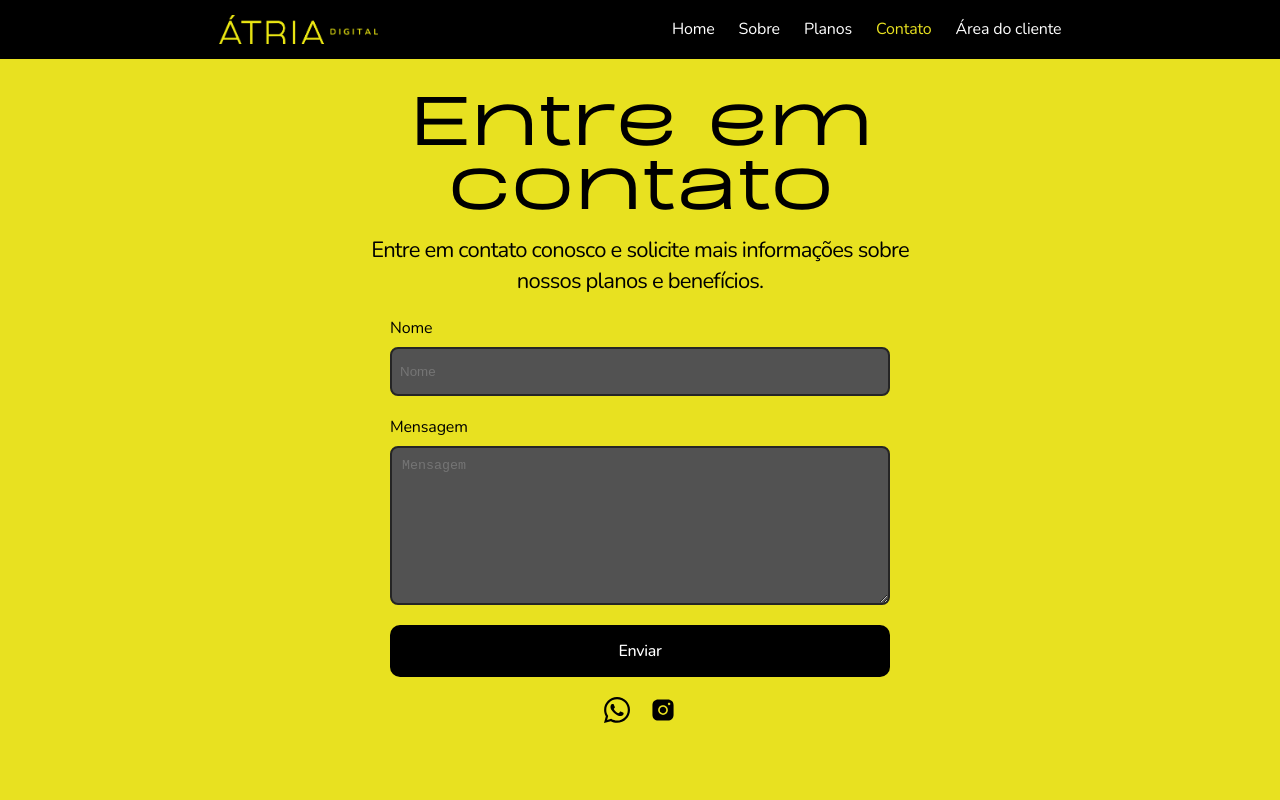
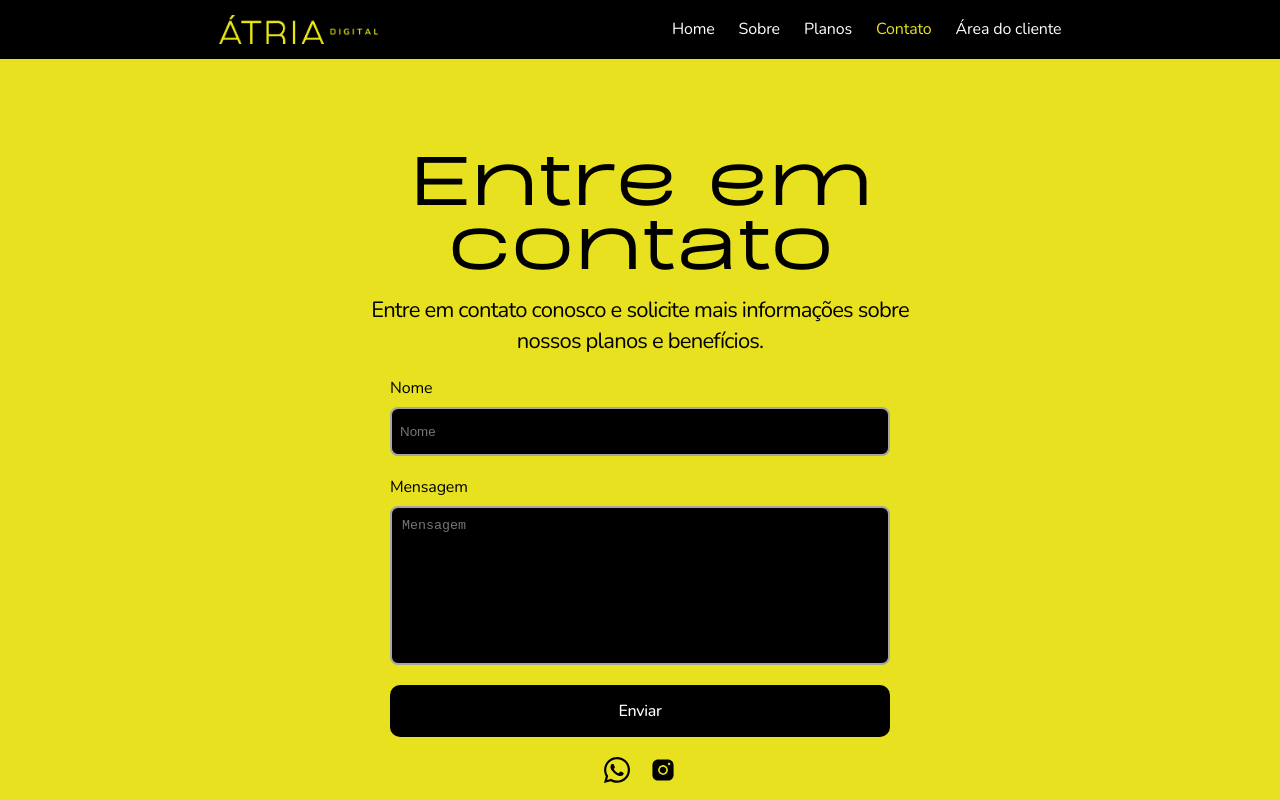
Before and after one commit to matheusmms031/Atria, a React (Vite) app: page /contato in a window 1280 px wide. Shown: the top 800 px of the page. Built offline with nearby package versions, Linux system fonts and the light colour scheme.

Commit message:
Alterei o footer com cursor pointer e editei form do Contatos

```diff
--- a/package.json
+++ b/package.json
@@ -10,6 +10,7 @@
     "preview": "vite preview"
   },
   "dependencies": {
+    "atria": "file:",
     "gsap": "^3.12.5",
     "react": "^18.3.1",
     "react-dom": "^18.3.1",
--- a/src/components/Footer/Footer.module.scss
+++ b/src/components/Footer/Footer.module.scss
@@ -84,6 +84,7 @@
     display: flex;
     align-items: center;
     gap: 1rem;
+    cursor: pointer;
 }
 .boxLinks{
     display: flex;
--- a/src/pages/Contato/Contato.module.scss
+++ b/src/pages/Contato/Contato.module.scss
@@ -9,6 +9,7 @@
     flex-shrink: 0;
     align-self: stretch;
     background-color: #E8E120;
+    padding-top: 60px;
 }
 
 .Content{
@@ -105,15 +106,15 @@
         gap: 0.625rem;
         align-self: stretch;
         border-radius: 0.5rem;
-        border: 2px solid #252525;
-        background-color: #525252;
+        border: 2px solid #a5a5a5;
+        background-color: #000000;
         color: #ffffff;
     }
 
     textarea{
         display: flex;
         color: #ffffff;
-        background-color: #525252;
+        background-color: #000000;
         height: 8.4375rem;
         padding: 0.625rem;
         align-items: flex-start;
@@ -121,7 +122,8 @@
         flex-shrink: 0;
         align-self: stretch;
         border-radius: 0.5rem;
-        border: 2px solid #252525;
+        border: 2px solid #a5a5a5;
+        resize: none;
     }
 
 
--- a/src/pages/Sobre/Sobre.module.scss
+++ b/src/pages/Sobre/Sobre.module.scss
@@ -226,7 +226,7 @@
     gap: 0.625rem;
     border-radius: 3.25rem;
     border: 1px solid #E8E120;
-    background: var(--Grey-08, #141414);
+    background: #000000;
 
     svg{
         width: 1.75rem;
```
Also changed, not shown: 1 other file (tests, documents, lock files or other folders).
